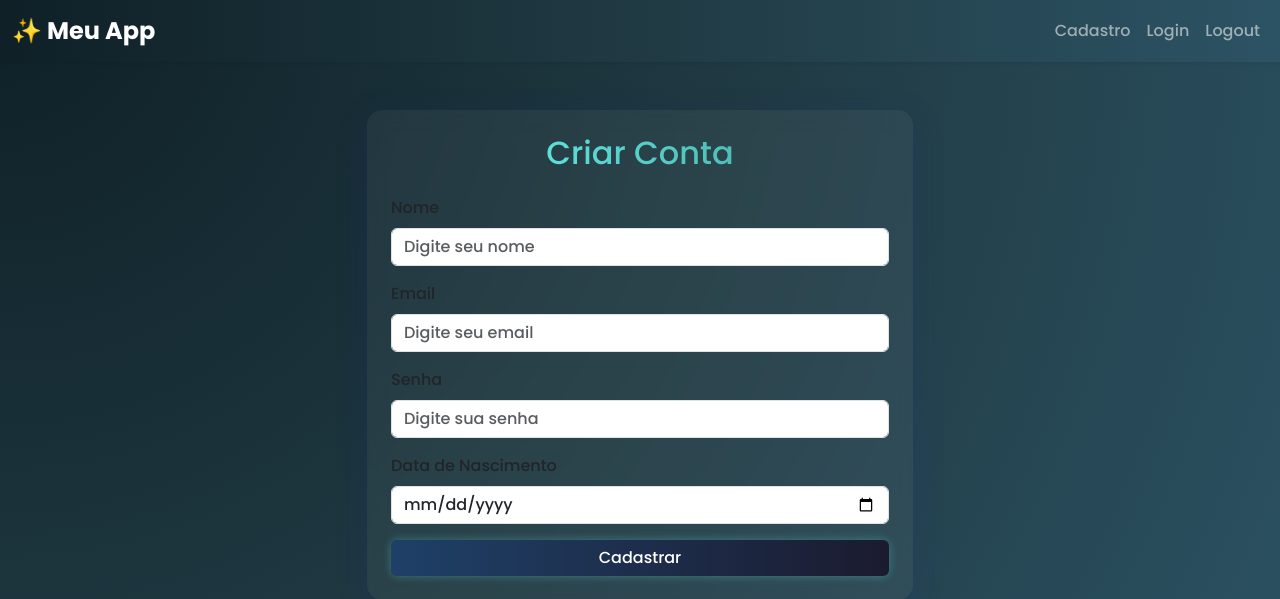
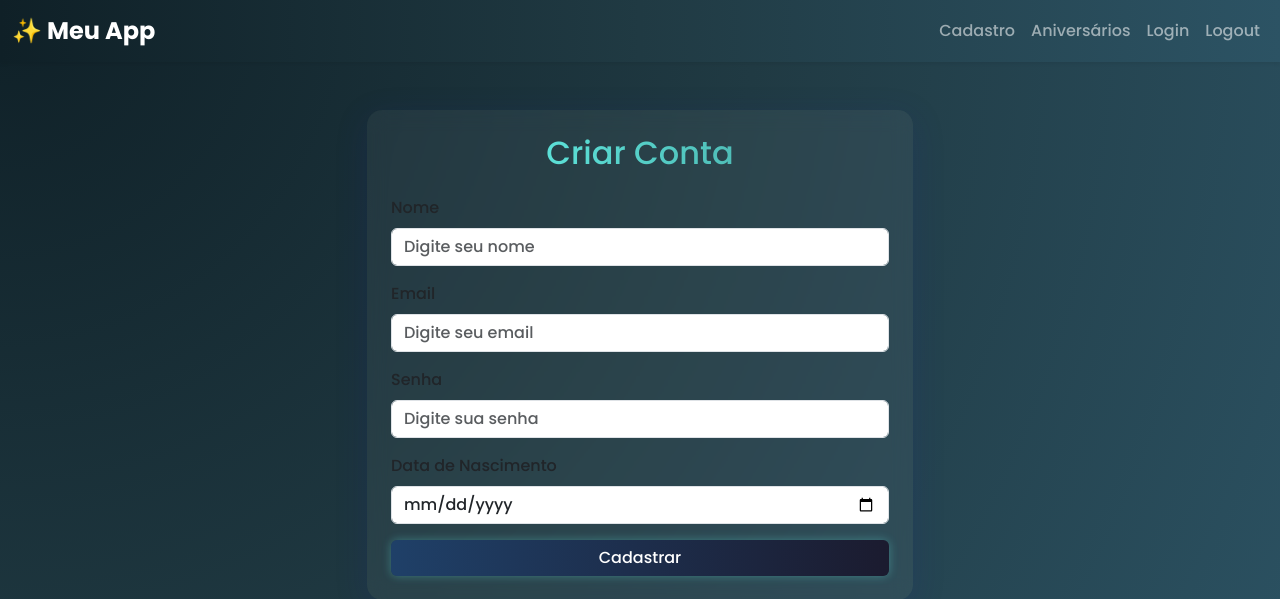
Before and after one commit to rdralves/.app_web_flask, a Flask app: page /home in a window 1280 px wide. Shown: the top 599 px of the page. Run offline with Flask 3, Linux system fonts and the light colour scheme.

Commit message:
Adição do endpoint aniversario no template base.html

```diff
--- a/app/templates/base.html
+++ b/app/templates/base.html
@@ -19,6 +19,7 @@
       <div class="collapse navbar-collapse" id="navbarNav">
         <ul class="navbar-nav ms-auto">
           <li class="nav-item"><a class="nav-link" href="{{ url_for('main_bp.home') }}">Cadastro</a></li>
+          <li class="nav-item"><a class="nav-link" href="{{ url_for('main_bp.aniversarios') }}">Aniversários</a></li>
           <li class="nav-item"><a class="nav-link" href="{{ url_for('main_bp.login') }}">Login</a></li>
           <li class="nav-item"><a class="nav-link" href="{{ url_for('main_bp.logout') }}">Logout</a></li>
         </ul>
```
Also changed, not shown: instance/cadastro.db.
